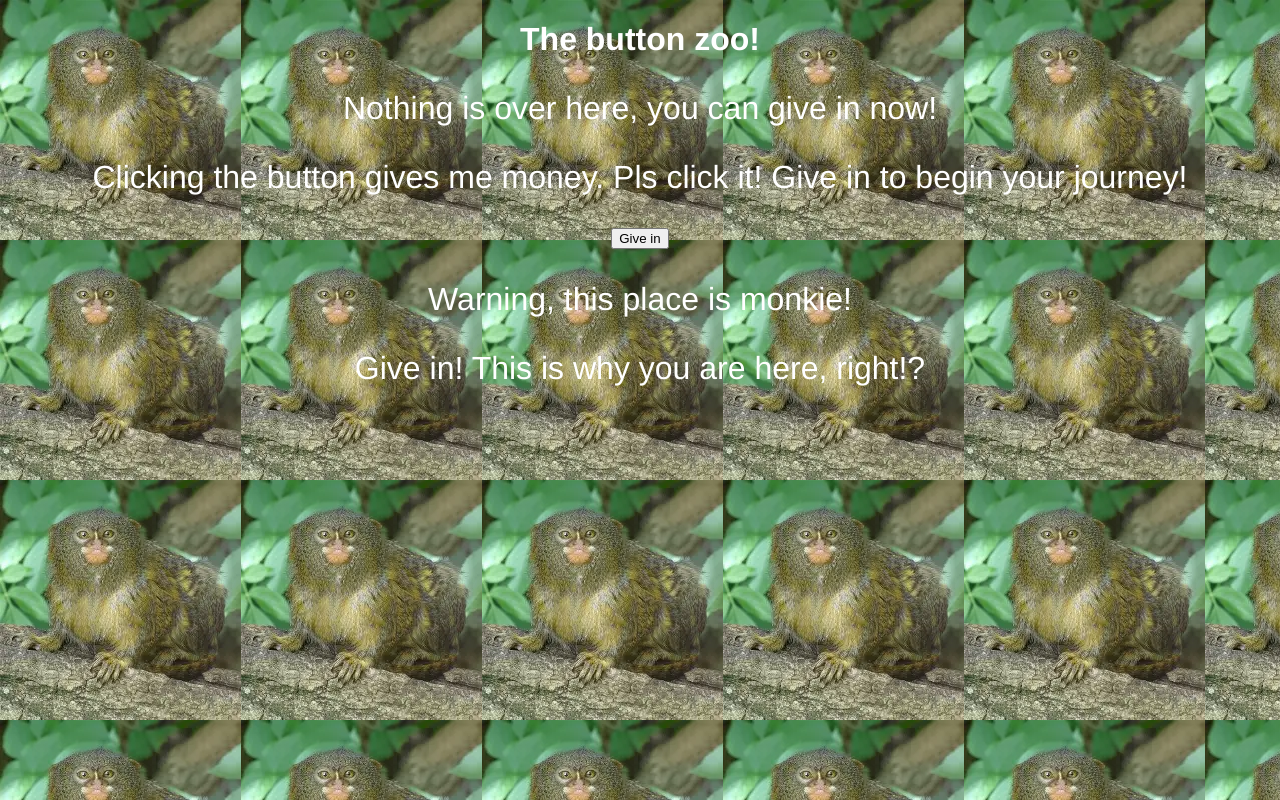
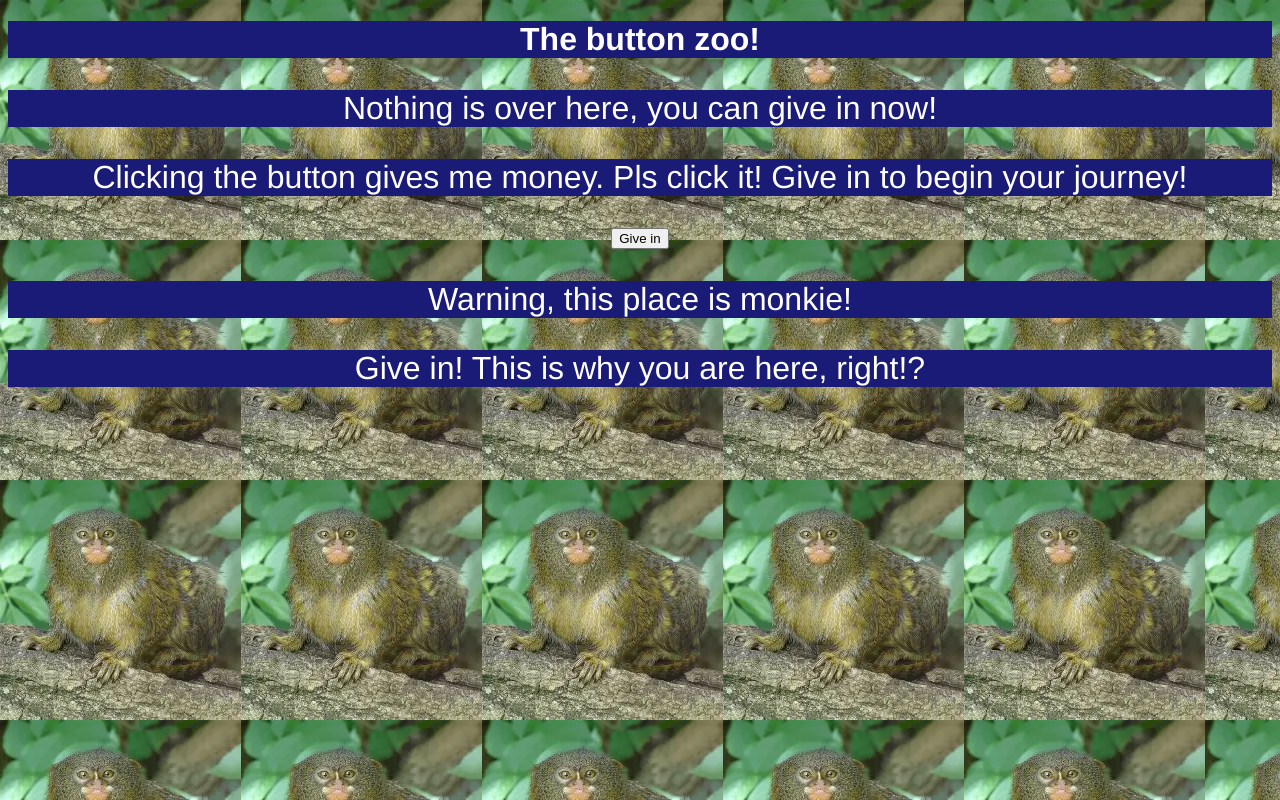
Before and after one commit to LavnerTest2/LavnerTest2.github.io, a plain HTML site: page index.html in a window 1280 px wide. Drawn offline with Linux system fonts and the light colour scheme.

Commit message:
edited css

```diff
--- a/style.css
+++ b/style.css
@@ -8,14 +8,7 @@ body {
 
 p, h1 {
     color: white;
+    background-color: rgb(26, 26, 119);
+    font-family:'Franklin Gothic Medium', 'Arial Narrow', Arial, sans-serif;
+    font-size: xx-large;
 }
-
-p, h1{
-    font-family:'Franklin Gothic Medium', 'Arial Narrow', Arial, sans-serif
-
-}
-
-p, h1{
-    font-size:xx-large;
-
-}
```
